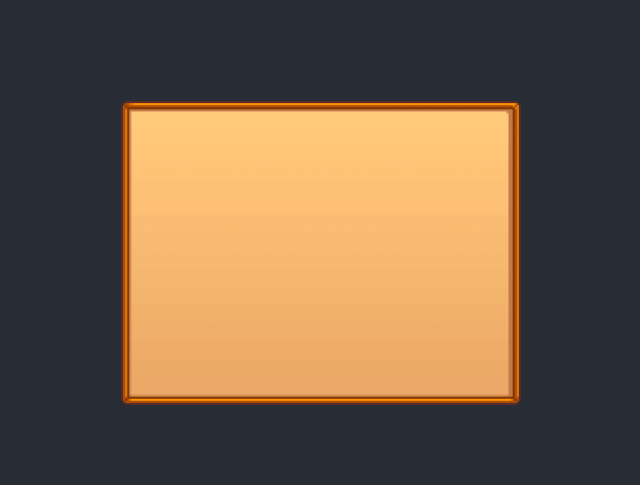
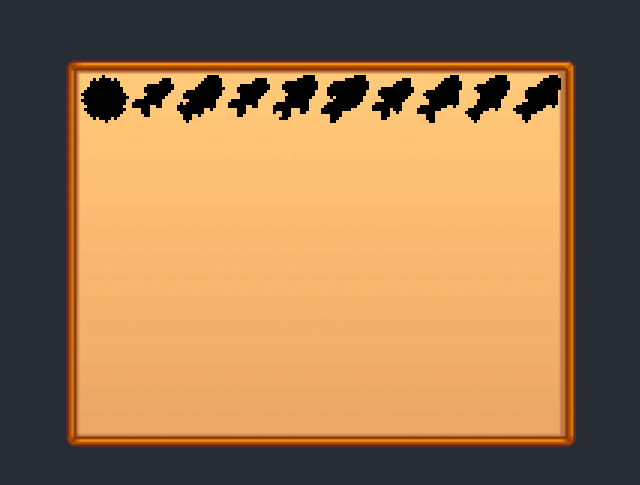
Before and after one commit to hydroflame/stardew, a React (Create React App) app: page / in a window 1280 px wide. Shown: the part 147-632 px from the top of the page, without its empty margins (319-959 px from the left). Built offline with nearby package versions, Linux system fonts and the light colour scheme.

Commit message:
Add soem fish info

```diff
--- a/package.json
+++ b/package.json
@@ -3,6 +3,9 @@
   "version": "0.1.0",
   "private": true,
   "dependencies": {
+    "@emotion/react": "^11.10.0",
+    "@emotion/styled": "^11.10.0",
+    "@mui/material": "^5.10.1",
     "@testing-library/jest-dom": "^5.16.5",
     "@testing-library/react": "^13.3.0",
     "@testing-library/user-event": "^13.5.0",
--- a/src/App.css
+++ b/src/App.css
@@ -1,16 +1,5 @@
 .App {
   text-align: center;
-}
-
-.App-logo {
-  height: 40vmin;
-  pointer-events: none;
-}
-
-@media (prefers-reduced-motion: no-preference) {
-  .App-logo {
-    animation: App-logo-spin infinite 20s linear;
-  }
 }
 
 .App-header {
@@ -23,16 +12,3 @@
   font-size: calc(10px + 2vmin);
   color: white;
 }
-
-.App-link {
-  color: #61dafb;
-}
-
-@keyframes App-logo-spin {
-  from {
-    transform: rotate(0deg);
-  }
-  to {
-    transform: rotate(360deg);
-  }
-}
--- a/src/App.js
+++ /dev/null
@@ -1,14 +0,0 @@
-import logo from "./img/background.png";
-import "./App.css";
-
-function App() {
-  return (
-    <div className="App">
-      <header className="App-header">
-        <img src={logo} alt="logo" />
-      </header>
-    </div>
-  );
-}
-
-export default App;
--- /dev/null
+++ b/src/App.tsx
@@ -0,0 +1,41 @@
+import React, { useState } from "react";
+import logo from "./img/background.png";
+import "./App.css";
+import { FishButton } from "./FishButton";
+import { Fishes } from "./Fish";
+
+function App() {
+  const [caught, setCaught] = useState<Record<string, boolean>>({});
+
+  const onFishClick = (fishName: string) => {
+    setCaught((old: Record<string, boolean>): Record<string, boolean> => {
+      return { ...old, [fishName]: !old[fishName] };
+    });
+  };
+  return (
+    <div className="App">
+      <header className="App-header">
+        <div
+          style={{
+            width: "510px",
+            height: "387px",
+            backgroundImage: `url(${logo})`,
+            backgroundSize: "510px 387px",
+          }}
+        >
+          <div style={{ margin: "15px", display: "flex" }}>
+            {Fishes.map((f) => (
+              <FishButton
+                fish={f}
+                acquired={caught[f.Name]}
+                onClick={() => onFishClick(f.Name)}
+              />
+            ))}
+          </div>
+        </div>
+      </header>
+    </div>
+  );
+}
+
+export default App;
--- a/src/Fish.ts
+++ b/src/Fish.ts
@@ -1,27 +1,107 @@
 import AnchovyImg from "./img/Anchovy.png";
 import PufferfishImg from "./img/Pufferfish.png";
-import TunaImg from "img/Tuna.png";
-import SardineImg from "img/Sardine.png";
-import BreamImg from "img/Bream.png";
-import SalmonImg from "img/Salmon.png";
-import WalleyeImg from "img/Walleye.png";
-import LargemouthBassImg from "img/Largemouth_Bass.png";
-import SmallmouthBassImg from "img/Smallmouth_Bass.png";
-import RainbowTroutImg from "img/Rainbow_Trout.png";
+import TunaImg from "./img/Tuna.png";
+import SardineImg from "./img/Sardine.png";
+import BreamImg from "./img/Bream.png";
+import SalmonImg from "./img/Salmon.png";
+import WalleyeImg from "./img/Walleye.png";
+import LargemouthBassImg from "./img/Largemouth_Bass.png";
+import SmallmouthBassImg from "./img/Smallmouth_Bass.png";
+import RainbowTroutImg from "./img/Rainbow_Trout.png";
+import { AllSeasons, AllWeather, Location, Season, Weather } from "./enums";
 export interface Fish {
   Name: string;
   Image: string;
+  Locations: Location[];
+  Weathers: Weather[];
+  Seasons: Season[];
+  Time: string;
 }
 
 export const Fishes: Fish[] = [
-  { Name: "Pufferfish", Image: PufferfishImg },
-  { Name: "Anchovy", Image: AnchovyImg },
-  { Name: "Tuna", Image: TunaImg },
-  { Name: "Sardine", Image: SardineImg },
-  { Name: "Bream", Image: BreamImg },
-  { Name: "Largemouth Bass", Image: LargemouthBassImg },
-  { Name: "Smallmouth Bass", Image: SmallmouthBassImg },
-  { Name: "Rainbow Trout", Image: RainbowTroutImg },
-  { Name: "Salmon", Image: SalmonImg },
-  { Name: "Walleye", Image: WalleyeImg },
+  {
+    Name: "Pufferfish",
+    Image: PufferfishImg,
+    Locations: [Location.OCEAN],
+    Weathers: [Weather.SUNNY],
+    Seasons: [Season.SUMMER],
+    Time: "	12pm - 4pm",
+  },
+  {
+    Name: "Anchovy",
+    Image: AnchovyImg,
+    Locations: [Location.OCEAN],
+    Weathers: AllWeather,
+    Seasons: [Season.SPRING, Season.FALL],
+    Time: "",
+  },
+  {
+    Name: "Tuna",
+    Image: TunaImg,
+    Locations: [Location.OCEAN],
+    Weathers: AllWeather,
+    Seasons: [Season.SUMMER, Season.WINTER],
+    Time: "6am - 7pm",
+  },
+  {
+    Name: "Sardine",
+    Image: SardineImg,
+    Locations: [Location.OCEAN],
+    Weathers: AllWeather,
+    Seasons: [Season.SPRING, Season.FALL, Season.WINTER],
+    Time: "6am - 7pm",
+  },
+  {
+    Name: "Bream",
+    Image: BreamImg,
+    Locations: [Location.RIVER],
+    Weathers: AllWeather,
+    Seasons: AllSeasons,
+    Time: "6pm - 2am",
+  },
+  {
+    Name: "Largemouth Bass",
+    Image: LargemouthBassImg,
+    Locations: [Location.MOUNTAIN_LAKE, Location.WILDERNESS],
+    Weathers: AllWeather,
+    Seasons: AllSeasons,
+    Time: "6am - 7pm",
+  },
+  {
+    Name: "Smallmouth Bass",
+    Image: SmallmouthBassImg,
+    Locations: [Location.TOWN_RIVER, Location.FOREST_POND],
+    Weathers: AllWeather,
+    Seasons: [Season.SPRING, Season.FALL],
+    Time: "",
+  },
+  {
+    Name: "Rainbow Trout",
+    Image: RainbowTroutImg,
+    Locations: [Location.RIVER, Location.MOUNTAIN_LAKE],
+    Weathers: [Weather.SUNNY],
+    Seasons: [Season.SUMMER],
+    Time: "6am - 7pm",
+  },
+  {
+    Name: "Salmon",
+    Image: SalmonImg,
+    Locations: [Location.RIVER],
+    Weathers: AllWeather,
+    Seasons: [Season.FALL],
+    Time: "6am - 7pm",
+  },
+  {
+    Name: "Walleye",
+    Image: WalleyeImg,
+    Locations: [
+      Location.RIVER,
+      Location.MOUNTAIN_LAKE,
+      Location.FOREST_POND,
+      Location.FOREST_FARM_POND,
+    ],
+    Weathers: [Weather.RAINY],
+    Seasons: [Season.FALL, Season.WINTER],
+    Time: "12pm - 2am",
+  },
 ];
--- /dev/null
+++ b/src/FishButton.tsx
@@ -0,0 +1,29 @@
+import React from "react";
+import { Fish } from "./Fish";
+
+interface IProps {
+  fish: Fish;
+  onClick?: () => void;
+  acquired?: boolean;
+}
+
+const notAcquiredStyle = {
+  filter: "brightness(0)",
+};
+
+export const FishButton = ({
+  fish,
+  acquired,
+  onClick,
+}: IProps): React.ReactElement => {
+  return (
+    <div>
+      <img
+        style={!acquired ? notAcquiredStyle : undefined}
+        onClick={onClick}
+        src={fish.Image}
+        alt={fish.Name}
+      />
+    </div>
+  );
+};
--- /dev/null
+++ b/src/declarations.d.ts
@@ -0,0 +1 @@
+declare module "*.png";
--- /dev/null
+++ b/src/enums.ts
@@ -0,0 +1,29 @@
+export enum Season {
+  SPRING,
+  SUMMER,
+  FALL,
+  WINTER,
+}
+
+export enum Weather {
+  SUNNY,
+  RAINY,
+}
+
+export enum Location {
+  OCEAN,
+  MOUNTAIN_LAKE,
+  FOREST_POND,
+  RIVER,
+  FOREST_FARM_POND,
+  TOWN_RIVER,
+  WILDERNESS,
+}
+
+export const AllSeasons: Season[] = [
+  Season.SPRING,
+  Season.SUMMER,
+  Season.FALL,
+  Season.WINTER,
+];
+export const AllWeather: Weather[] = [Weather.SUNNY, Weather.RAINY];
```
Also changed, not shown: tsconfig.json (added, +26 -0 lines), 1 other file (tests, documents, lock files or other folders).
